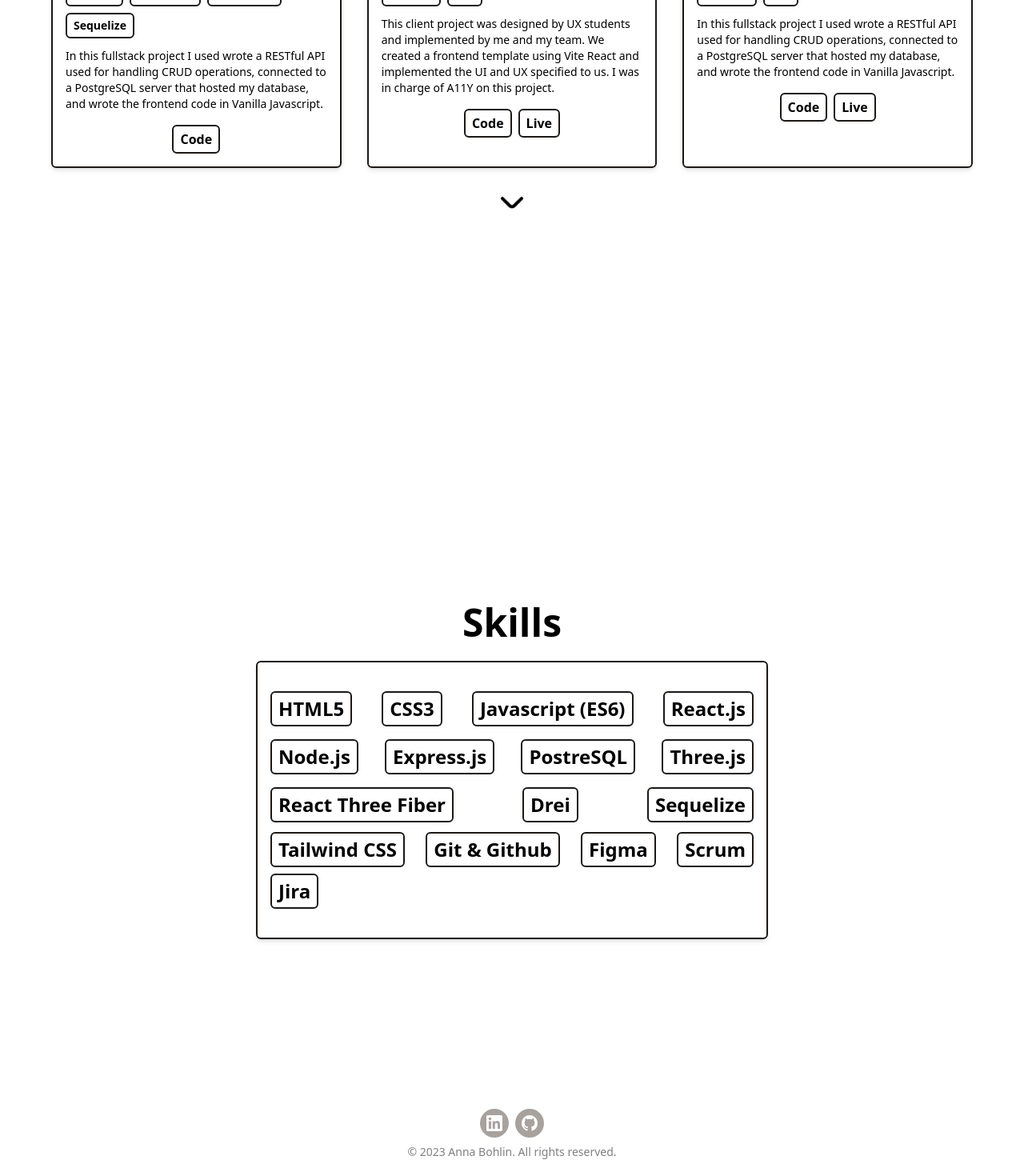
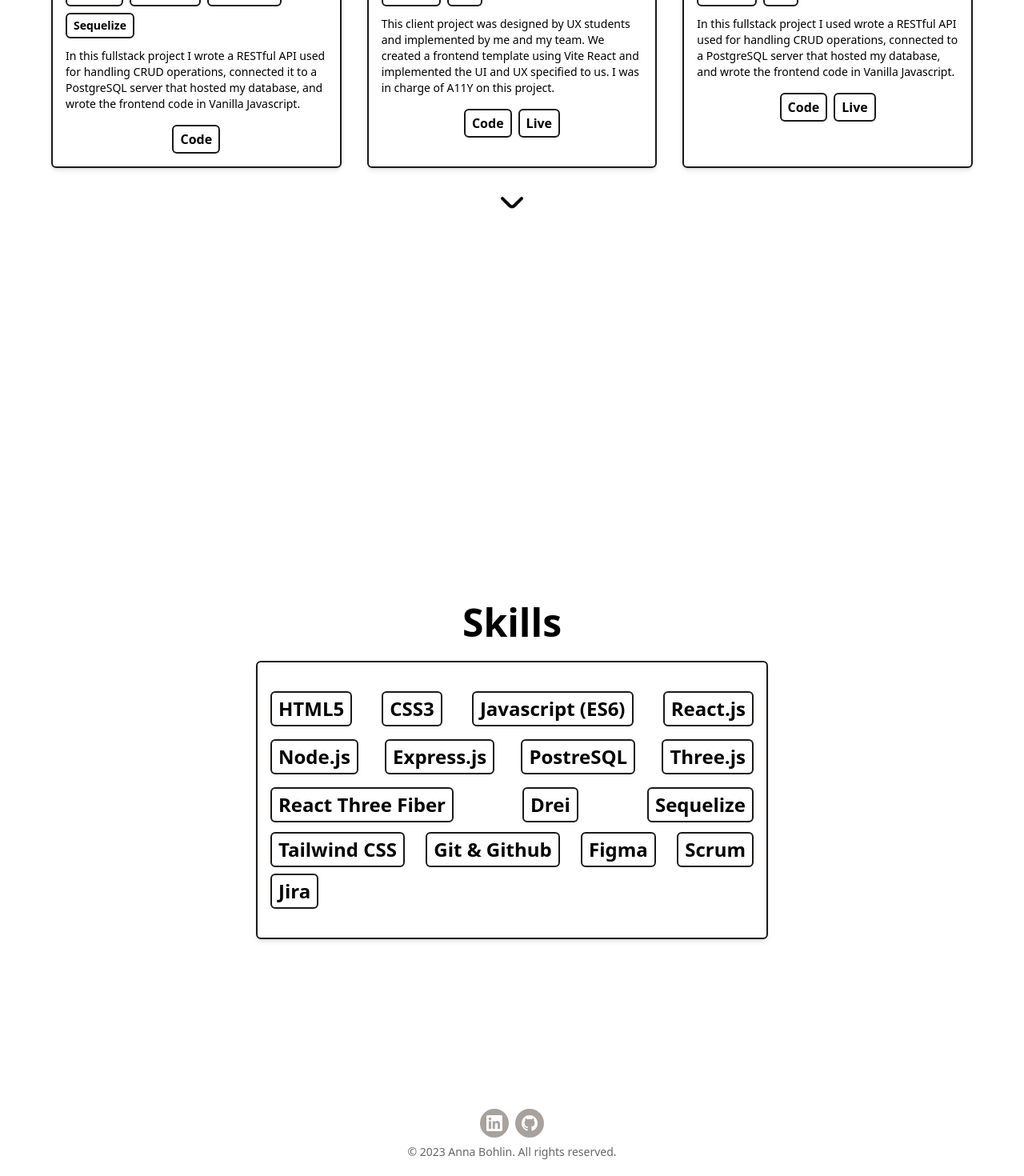
Before and after one commit to AnnaBohlin97/abcode-portfolio, a React (Vite) app: page / in a window 1280 px wide. Shown: the part 1418-2888 px from the top of the page at 80% size. Built offline with nearby package versions, Linux system fonts and the light colour scheme.

Commit message:
spellcheck

```diff
--- a/src/components/Footer.jsx
+++ b/src/components/Footer.jsx
@@ -47,7 +47,7 @@
 						</div>
 					</div>
 				</div>
-			<p className="text-sm mt-2  opacity-50">
+			<p className="text-sm mt-2  opacity-60">
 				&copy; {new Date().getFullYear()} Anna Bohlin. All rights reserved.
 			</p>
 		</div>
--- a/src/data/portfolio.js
+++ b/src/data/portfolio.js
@@ -10,7 +10,7 @@
     codeLink: "https://github.com/FED24-Data-Interaction/todo-list",
     liveLink: "",
     description:
-      "In this fullstack project I used wrote a RESTful API used for handling CRUD operations, connected to a PostgreSQL server that hosted my database, and wrote the frontend code in Vanilla Javascript.",
+      "In this fullstack project I wrote a RESTful API used for handling CRUD operations, connected it to a PostgreSQL server that hosted my database, and wrote the frontend code in Vanilla Javascript.",
   },
   {
     title: "Handledning.se",
```
